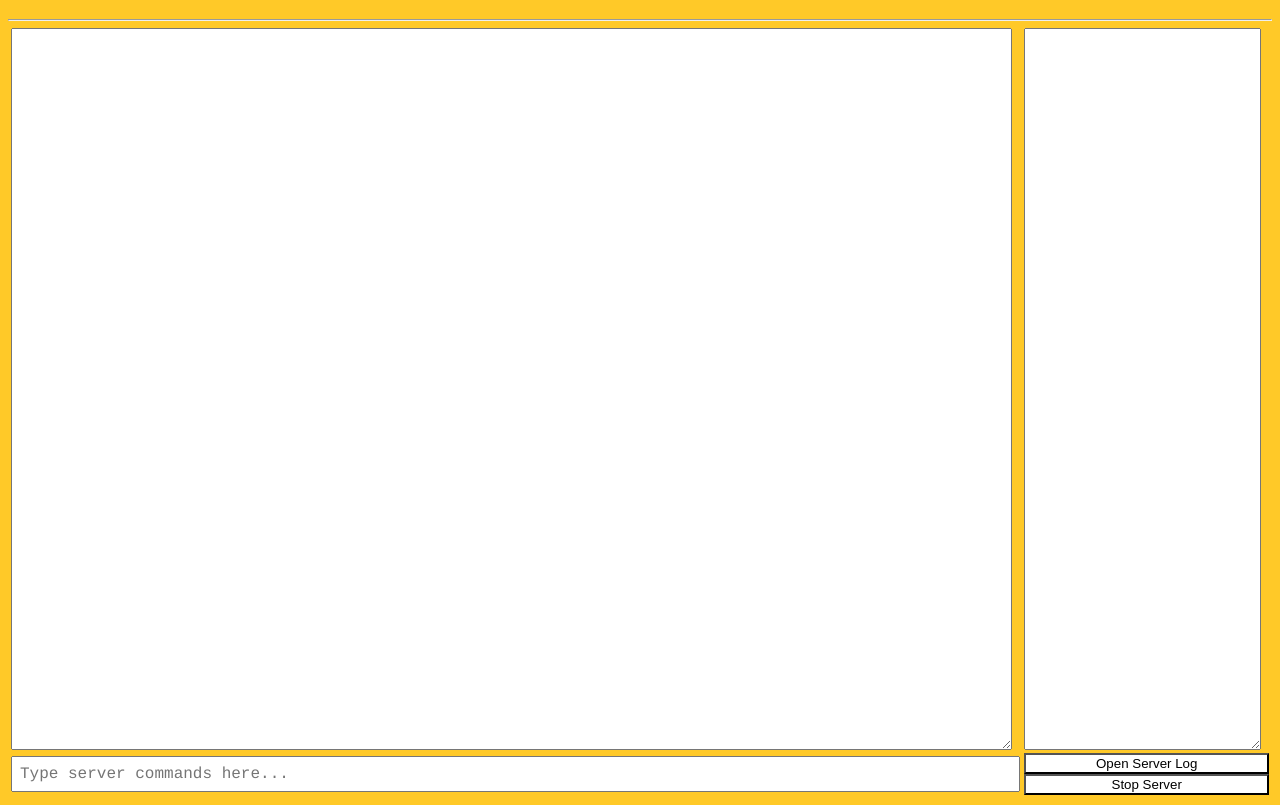
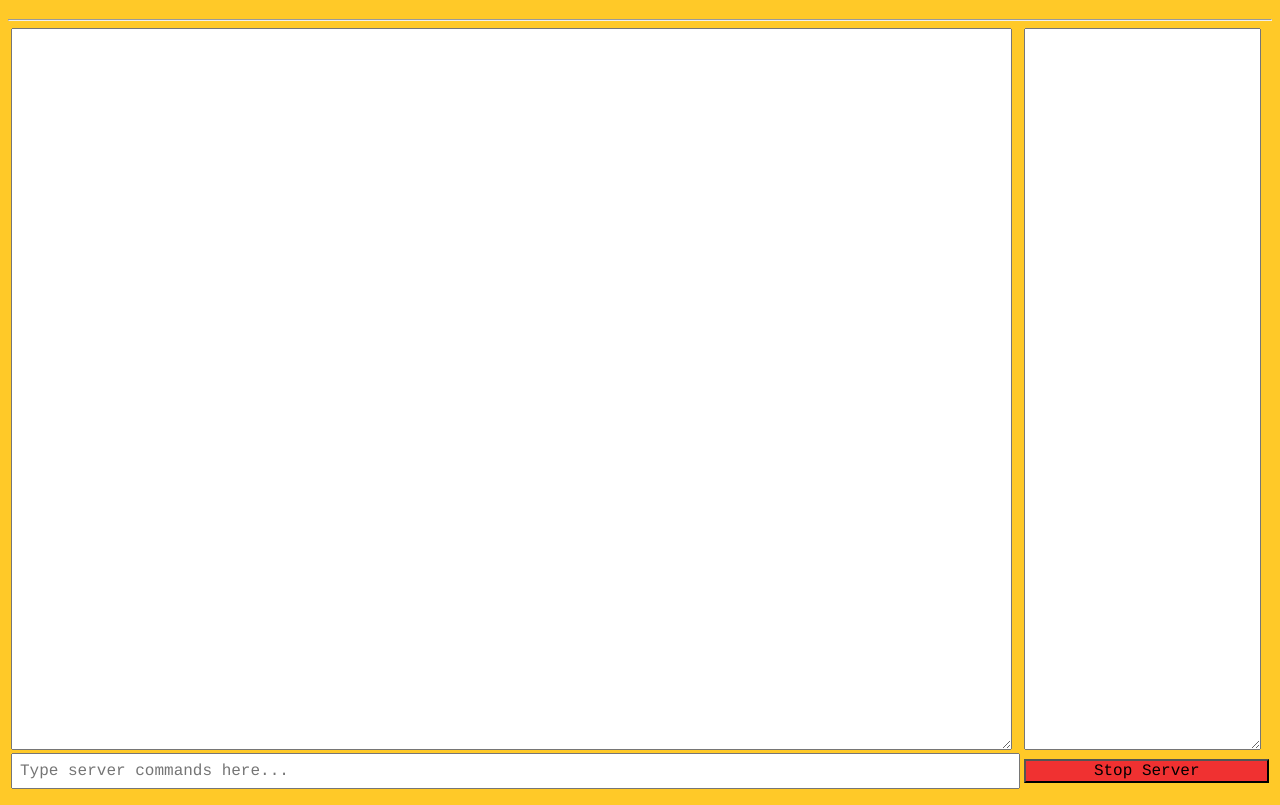
Before and after one commit to Simas2006/MCEasyServerv4, an Electron app: page static/run/index.html in a window 1280 px wide. Shown: the part 61-866 px from the top of the page. Drawn offline with Linux system fonts and the light colour scheme; no server answers.

Commit message:
Remove server log button + colors

```diff
--- a/static/run/index.html
+++ b/static/run/index.html
@@ -16,10 +16,7 @@
     </tr>
     <tr>
       <td id="server-command-container"><input type="text" id="server-command" placeholder="Type server commands here..." /></td>
-      <td>
-        <button onclick="openLog()" class="server-button">Open Server Log</button>
-        <button onclick="stopServer()" class="server-button">Stop Server</button>
-      </td>
+      <td id="server-button-container"><button id="server-button" onclick="stopServer()">Stop Server</button></td>
     </tr>
   </table>
 </body>
--- a/static/style.css
+++ b/static/style.css
@@ -7,7 +7,7 @@ a {
   color: black;
 }
 
-textarea,#server-command {
+textarea,#server-command,#server-button {
   font-family: "Courier";
   font-size: 100%;
 }
@@ -40,9 +40,12 @@ td {
   padding-left: 7px;
   padding-right: 0px;
 }
-.server-button {
-  background-color: #ffffff;
+#server-button-container {
+  height: 100%;
+}
+#server-button {
+  background-color: #f03131;
   border-radius: 0px;
   width: 100%;
-  height: 50%;
+  height: 100%;
 }
```
